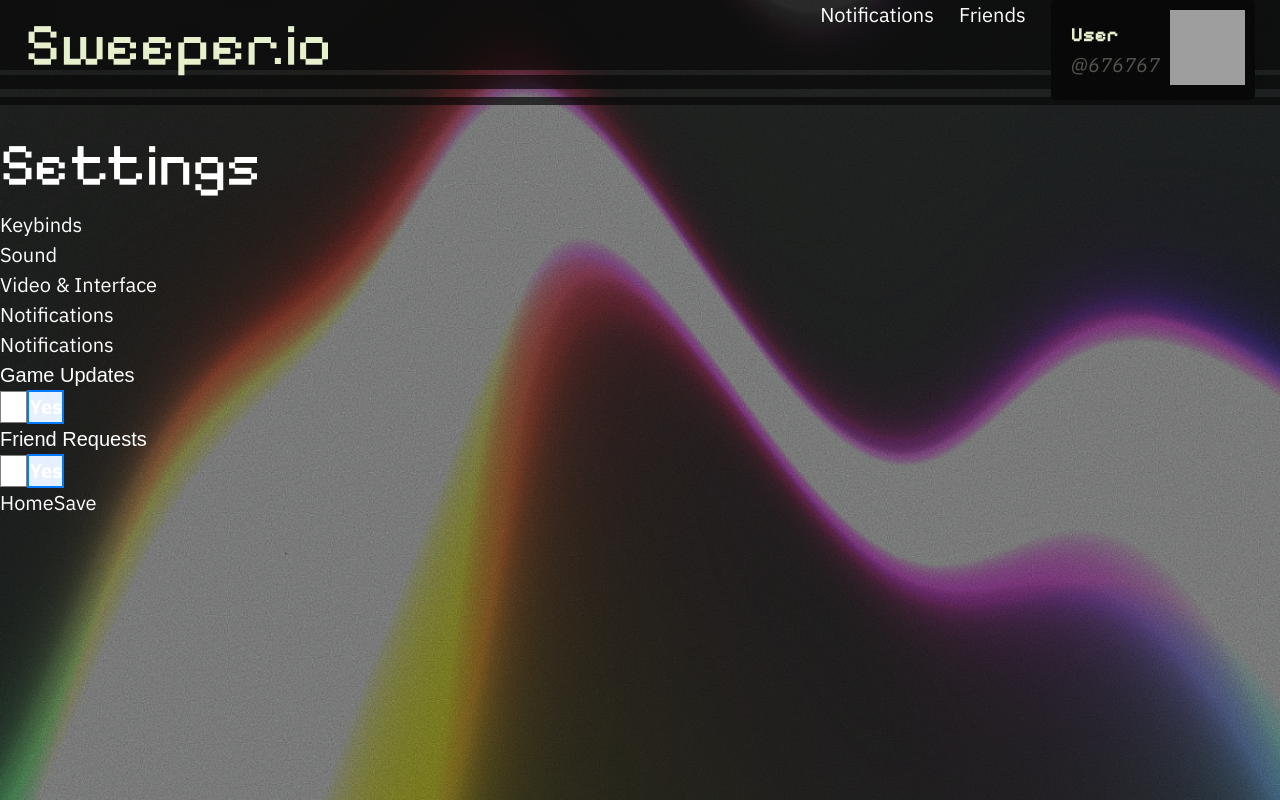
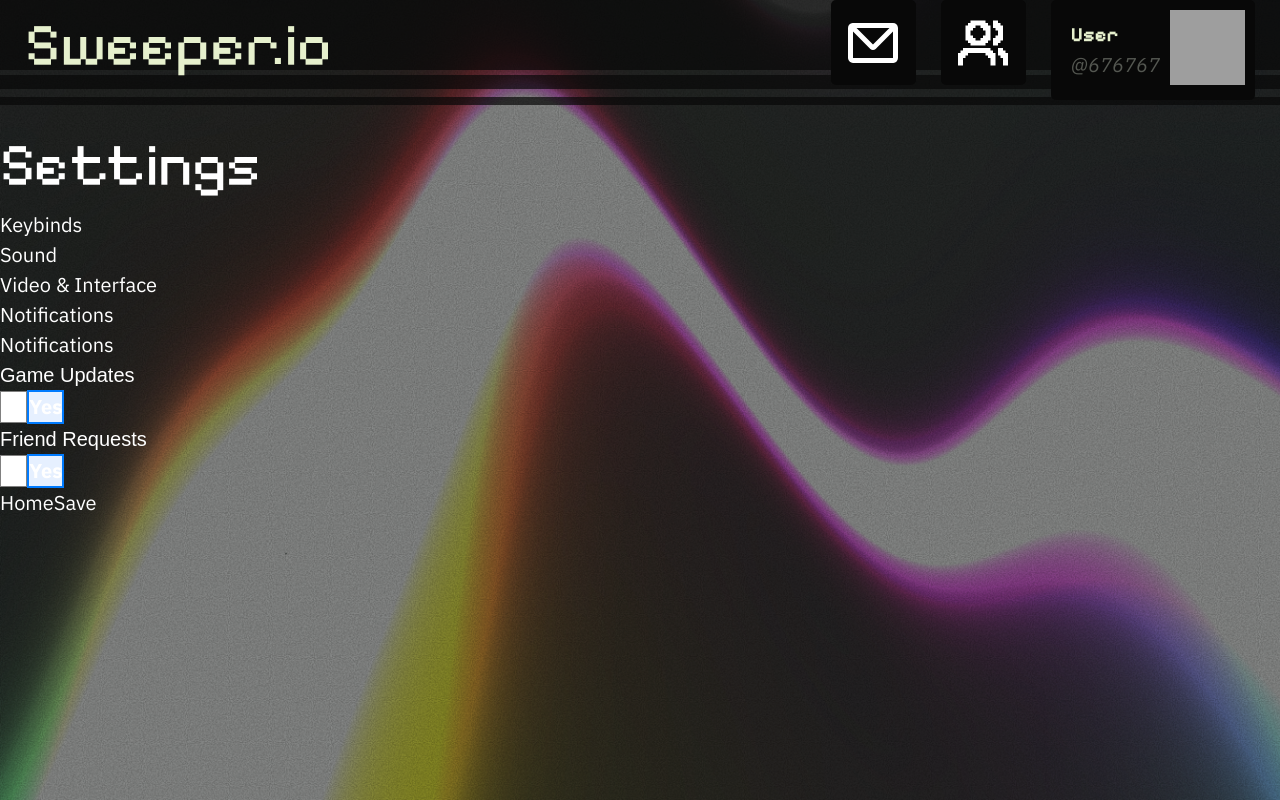
Before and after one commit to ClaraY05/cs35l-project-minesweeper, a React (Vite) app in the folder frontend/: page /settings/notifications in a window 1280 px wide. Built offline with nearby package versions, Linux system fonts and the light colour scheme; grey boxes are pictures that could not be loaded.

Commit message:
Added icons for friend and notification button

```diff
--- a/frontend/src/components/header/Friends/Friends.tsx
+++ b/frontend/src/components/header/Friends/Friends.tsx
@@ -1,6 +1,7 @@
 import { useState } from "react";
 import TextInput from "./TextInput"
 import FriendDisplay from "./FriendDisplay"
+import icon from "./person-group-svgrepo-com.svg"
 
 interface UserFriends{
     friendIDList:string[]; // fetch actual friend info from DB holding account info of every player
@@ -27,9 +28,9 @@ const Friends = ({ friendIDList = [], dummyRemove}: UserFriends) => {
     <div>
       <button
         onClick={() => setShowOverlay(true)}
-        className="showOverlay"
+        className="showOverlay rounded-sm bg-main p-2.5"
       >
-        Friends
+        <img src={icon} alt="People Icon"/>
       </button>
 
       {showOverlay && (
--- a/frontend/src/components/header/Notifications/Notifications.tsx
+++ b/frontend/src/components/header/Notifications/Notifications.tsx
@@ -1,5 +1,6 @@
 import { useState } from "react";
 import Notification from "./Notification";
+import icon from "./mail-svgrepo-com.svg"
 
 const Notifications = () =>{
   const [showOverlay, setShowOverlay] = useState(false);
@@ -21,9 +22,9 @@ const Notifications = () =>{
     <div>
       <button
         onClick={() => setShowOverlay(true)}
-        className="showOverlay"
+        className="showOverlay rounded-sm bg-main p-2.5"
       >
-        Notifications
+        <img src={icon} alt="Letter Icon"/>
       </button>
 
       {showOverlay && (
--- a/frontend/src/index.css
+++ b/frontend/src/index.css
@@ -34,3 +34,7 @@ h1{
     /*@apply font-pixel text-4xl font-bold;*/
     font-size: 3rem;
 }
+
+.contentDiv{
+    @apply rounded-sm bg-gray-100;
+}
```
Also changed, not shown: frontend/src/components/header/Friends/person-group-svgrepo-com.svg (added), frontend/src/components/header/Notifications/mail-svgrepo-com.svg (added).
